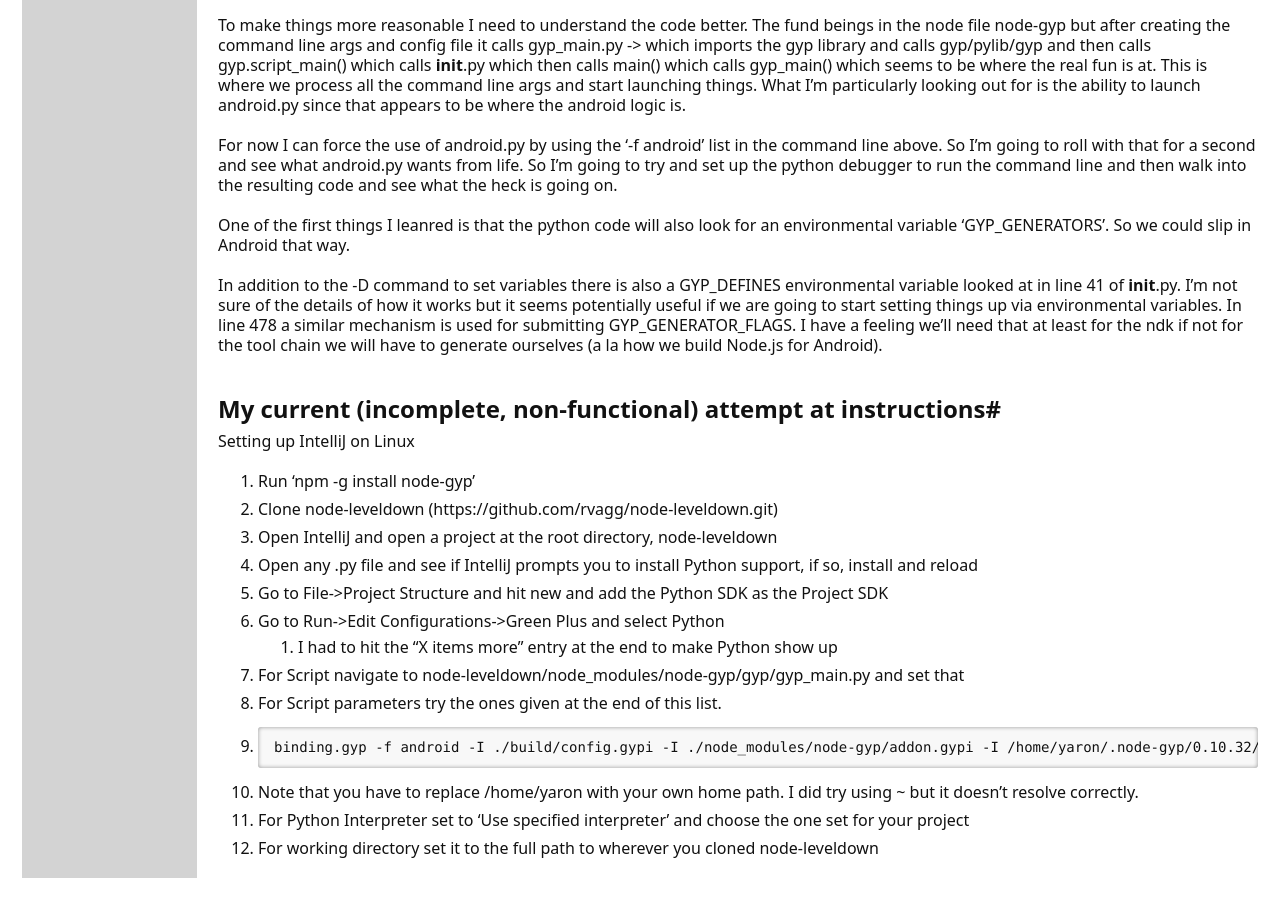
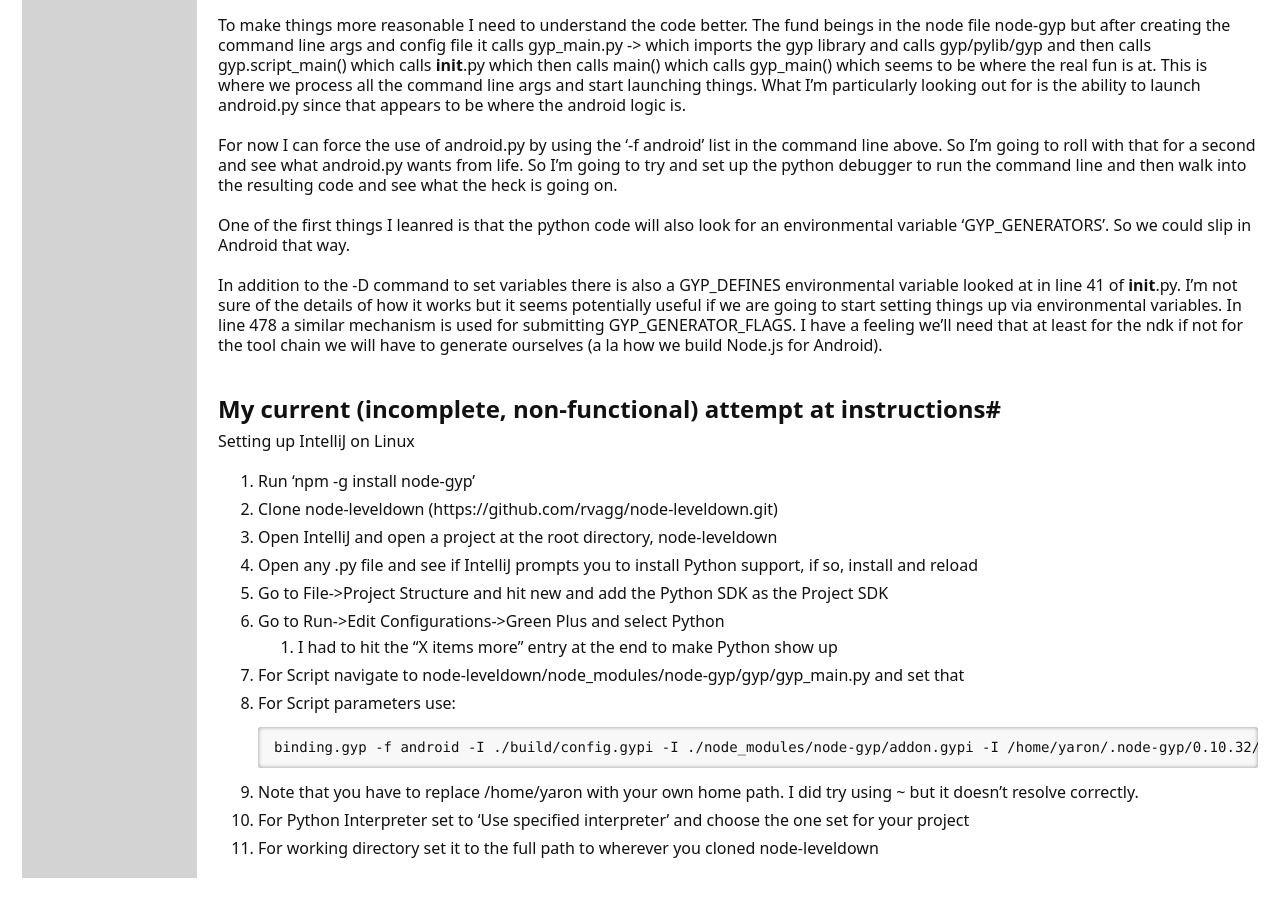
Before and after one commit to thaliproject/thali, a Jekyll site: the page built from NotesOnNodeGypForAndroid.md, in a window 1280 px wide and 900 px high, scrolled down 1135 px. Built offline with Jekyll 4.4.1, drawn with Linux system fonts in a browser that asks for light colours; Markdown is read by kramdown in place of the engine named in the settings.

Commit message:
Update NotesOnNodeGypForAndroid.md

````diff
--- a/NotesOnNodeGypForAndroid.md
+++ b/NotesOnNodeGypForAndroid.md
@@ -51,8 +51,7 @@
  6. Go to Run->Edit Configurations->Green Plus and select Python
      1. I had to hit the "X items more" entry at the end to make Python show up
  7. For Script navigate to node-leveldown/node_modules/node-gyp/gyp/gyp_main.py and set that
- 8. For Script parameters try the ones given at the end of this list.
-  1.
+ 8. For Script parameters use:
 ``` bash
 binding.gyp -f android -I ./build/config.gypi -I ./node_modules/node-gyp/addon.gypi -I /home/yaron/.node-gyp/0.10.32/common.gypi -Dlibrary=shared_library -Dvisibility=default -Dnode_root_dir=/home/yaron/.node-gyp/0.10.32 -Dmodule_root_dir=. --depth=. --no-parallel --generator-output build -Goutput_dir=.
 ```
````
